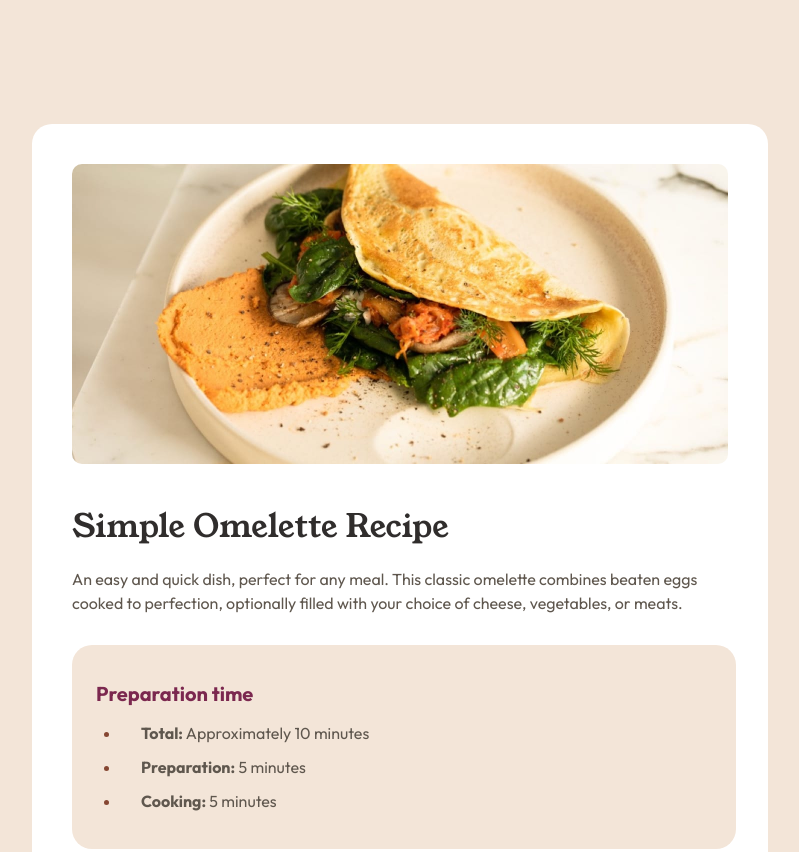
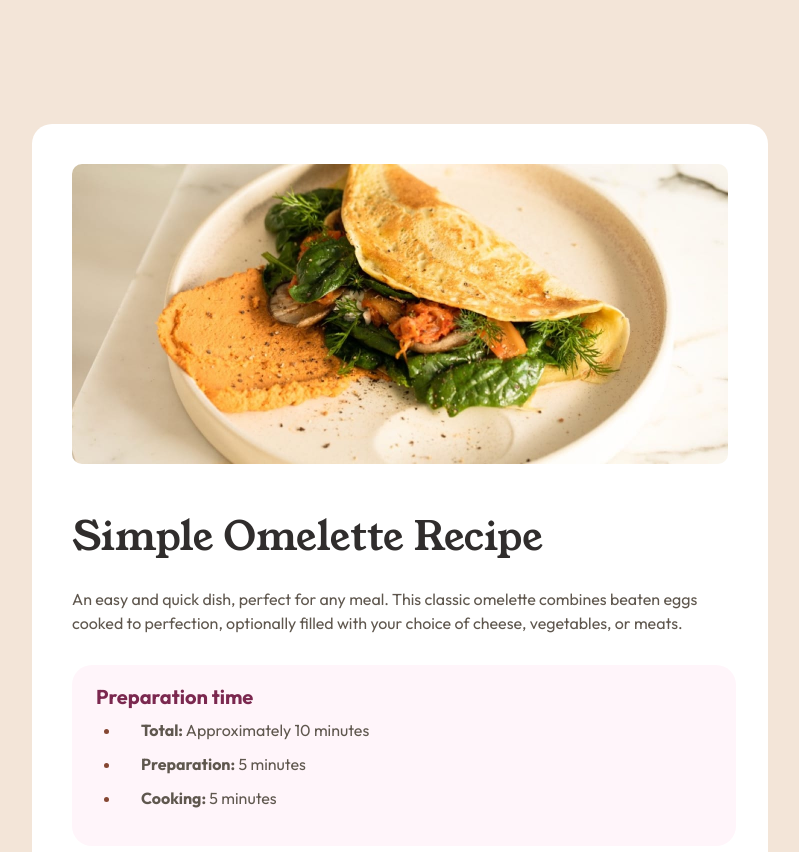
Before and after one commit to Adriverion/recipe-page, a plain HTML site: page index.html in a window 1280 px wide. Shown: the top 852 px of the page, without its empty margins (240-1039 px from the left). Drawn offline with nearby package versions, Linux system fonts and the light colour scheme.

Commit message:
styles were adjusted

```diff
--- a/css/style.css
+++ b/css/style.css
@@ -11,11 +11,12 @@
     --brown-800: #854632;
 
     --rose-800: #7b284f;
-    --rose-50: #f3e5d8;
+    --rose-100: #f3e5d8;
+    --rose-50: #fff5fa;
 }
 
 body {
-    background-color: var(--rose-50);
+    background-color: var(--rose-100);
     font-family: "Outfit", sans-serif;
     font-size: 16px;
 }
@@ -40,7 +41,6 @@ main {
 
 .recipe hr {
     border: .5px solid var(--stone-150);
-    margin: 40px 0;
 }
 
 .recipe__section {
@@ -56,6 +56,7 @@ main {
 
 .recipe__title {
     color: var(--stone-900);
+    font-size: 2.5rem;
 }
 
 .recipe__subtitle {
@@ -101,6 +102,7 @@ main {
     font-size: 20px;
     font-weight: 700;
     color: var(--rose-800);
+    margin: 0;
 
 }
 .recipe__section--highlighted .recipe__list {
```
